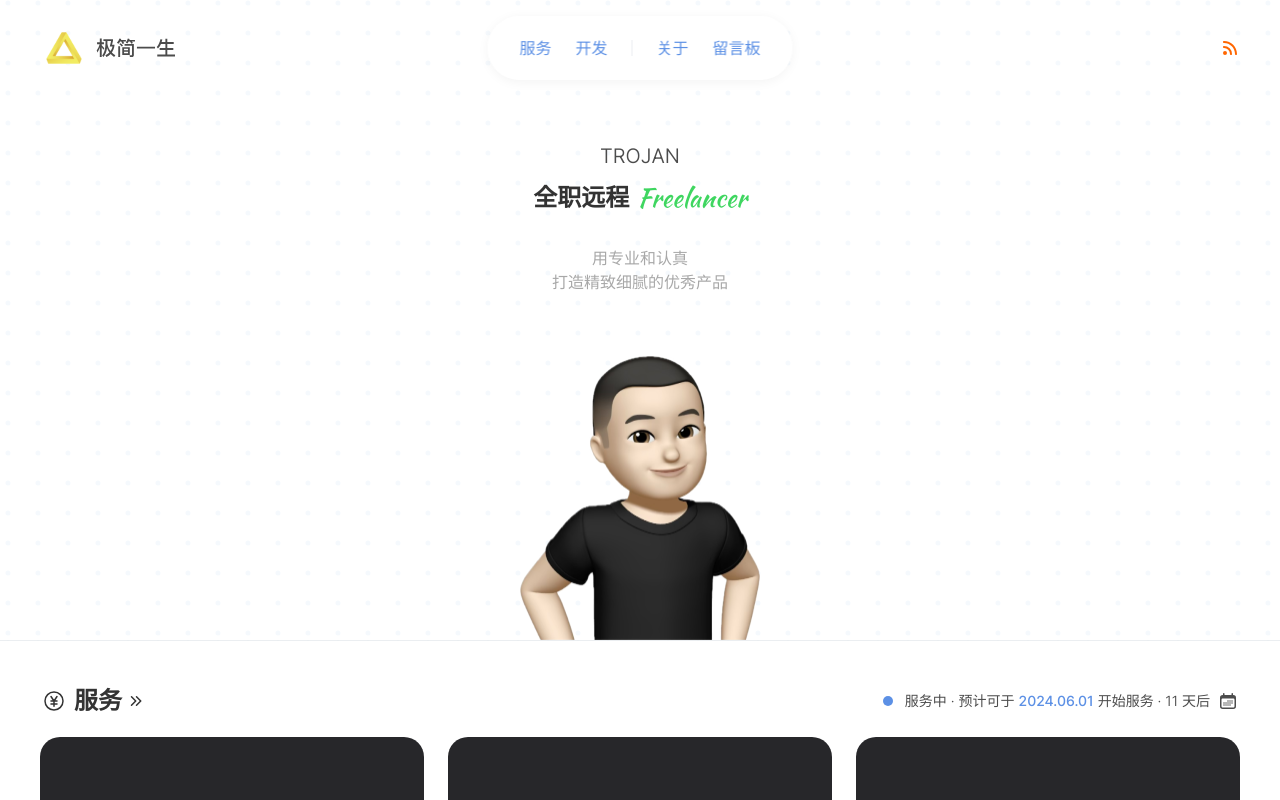
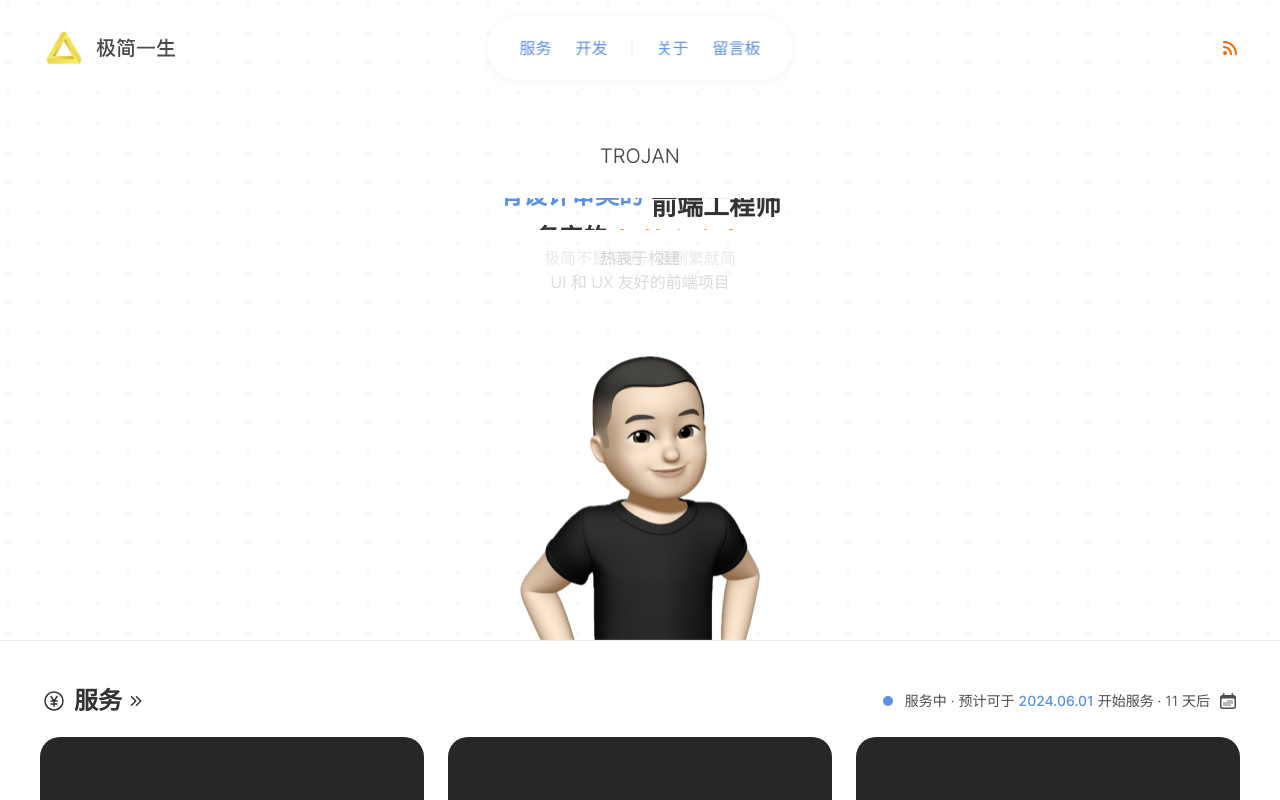
Before and after one commit to trojanyao/trojanyao, a Next.js app: page / in a window 1280 px wide. Shown: the top 800 px of the page. Built offline with nearby package versions, Linux system fonts and the light colour scheme.

Commit message:
feat(Home): move Banner to standalone client component and add text animation

```diff
--- /dev/null
+++ b/app/components/Banner.tsx
@@ -0,0 +1,134 @@
+'use client';
+
+import Image from 'next/image';
+import { Kaushan_Script } from 'next/font/google';
+import { gsap } from 'gsap';
+import { useGSAP } from '@gsap/react';
+
+import Memoji from '@/public/memoji.png';
+
+const kaushan_script = Kaushan_Script({ weight: '400', subsets: ['latin'] });
+
+gsap.registerPlugin(useGSAP);
+
+export default function Banner() {
+  const textGroups = [
+    {
+      title: { left: '全职远程', right: 'Freelancer' },
+      description: '用专业和认真\n打造精致细腻的优秀产品',
+    },
+    {
+      title: { left: '有设计审美的', right: '前端工程师' },
+      description: '热衷于构建\nUI 和 UX 友好的前端项目',
+    },
+    {
+      title: { left: '务实的', right: '极简主义者' },
+      description: '极简不是简陋，是删繁就简',
+    },
+    {
+      title: { left: '全职远程', right: 'Freelancer' },
+      description: '用专业和认真\n打造精致细腻的优秀产品',
+    },
+  ];
+  const OFFSET = 32;
+  const DURATION = 1;
+  const DELAY = 2; // Time for each content pause
+
+  const [animStart, setAnimStart] = useState<boolean>(false);
+
+  useGSAP(() => {
+    setAnimStart(true);
+
+    const titleList: HTMLLIElement[] = gsap.utils.toArray('#titleEffects li');
+    const descList: HTMLDivElement[] = gsap.utils.toArray('.desc-item');
+
+    const tl = gsap.timeline({
+      repeat: -1,
+      repeatDelay: 0,
+      defaults: {
+        ease: 'power3.inOut',
+        duration: DURATION,
+      },
+    });
+
+    titleList.forEach((element: HTMLLIElement, index: number) => {
+      const left = element.querySelector('.left');
+      const right = element.querySelector('.right');
+      const desc = descList[index];
+
+      if (index > 0) {
+        tl.from(left, { y: OFFSET }, '<')
+          .from(desc, { opacity: 0 }, '<')
+          .from(right, { y: OFFSET }, '<0.1');
+      }
+
+      if (index < textGroups.length - 1) {
+        tl.to(left, { y: -OFFSET, delay: DELAY })
+          .to(desc, { opacity: 0 }, '<')
+          .to(right, { y: -OFFSET }, '<0.1');
+      }
+    });
+  });
+
+  return (
+    <div className="banner-wrap w-screen h-[80vh] min-h-[600px] -mt-20 box-content border-b border-secondary flex flex-col items-center">
+      <div className="w-[1200px] h-full min-h-[600px] relative flex flex-col justify-center items-center">
+        {/* Header */}
+        <div className="pb-[200px] flex flex-col items-center gap-8">
+          <div className="trojan text-secondary text-xl leading-none">TROJAN</div>
+          <div className="flex flex-col items-center gap-4">
+            {/* Title */}
+            <ul
+              id="titleEffects"
+              className="w-96 h-8 overflow-hidden list-none relative flex flex-col items-center"
+            >
+              {textGroups.map((text, index) => (
+                <li
+                  key={index}
+                  className={`${
+                    animStart && 'absolute'
+                  } top-0 flex justify-center items-center gap-2 text-black title-middle select-none`}
+                >
+                  <span className={`left ${index === 1 && 'text-primary'} text-2xl font-semibold`}>
+                    {text?.title?.left}
+                  </span>
+                  <span
+                    className={`right ${(index === 0 || index === 3) && 'text-green'} ${
+                      index === 2 && 'text-orange'
+                    } text-[1.625rem] title-middle ${
+                      (index === 0 || index === 3) && kaushan_script.className
+                    }`}
+                  >
+                    {text?.title?.right}
+                  </span>
+                </li>
+              ))}
+            </ul>
+
+            {/* Description */}
+            <ul className="w-96 h-12 overflow-hidden list-none relative flex flex-col items-center">
+              {textGroups.map((text, index) => (
+                <li
+                  key={index}
+                  className={`desc-item ${
+                    animStart && 'absolute'
+                  } top-0 text-center text-light leading-6 whitespace-pre-wrap`}
+                >
+                  {text?.description}
+                </li>
+              ))}
+            </ul>
+          </div>
+        </div>
+
+        {/* Memoji */}
+        <Image
+          src={Memoji}
+          width={240}
+          alt="Memoji"
+          className="absolute bottom-0 left-1/2 -translate-x-1/2"
+        />
+      </div>
+    </div>
+  );
+}
--- a/app/page.tsx
+++ b/app/page.tsx
@@ -1,50 +1,16 @@
 import Image from 'next/image';
-import { Kaushan_Script } from 'next/font/google';
-
-import Memoji from '@/public/memoji.png';
 
 import './page.css';
 import SectionService from './components/SectionService';
 import SectionProject from './components/SectionProject';
 import SectionSkill from './components/SectionSkill';
-
-const kaushan_script = Kaushan_Script({ weight: '400', subsets: ['latin'] });
+import Banner from './components/Banner';
 
 export default function Home() {
   return (
     <>
       {/* Banner */}
-      <div className="banner-wrap w-screen h-[80vh] min-h-[600px] -mt-20 box-content border-b border-secondary flex flex-col items-center">
-        <div className="w-[1200px] h-full min-h-[600px] relative flex flex-col justify-center items-center">
-          {/* Title */}
-          <div className="pb-[200px] flex flex-col items-center gap-4">
-            <div className="text-secondary text-xl leading-none">TROJAN</div>
-            <div className="flex flex-col items-center gap-8">
-              <div className="flex items-center gap-2">
-                <span className="text-2xl font-semibold">全职远程</span>
-                <span
-                  className={`text-green text-[1.625rem] ${kaushan_script.className}`}
-                >
-                  Freelancer
-                </span>
-              </div>
-              <div className="text-center text-light leading-6">
-                用专业和认真
-                <br />
-                打造精致细腻的优秀产品
-              </div>
-            </div>
-          </div>
-
-          {/* Memoji */}
-          <Image
-            src={Memoji}
-            width={240}
-            alt="Memoji"
-            className="absolute bottom-0 left-1/2 -translate-x-1/2"
-          />
-        </div>
-      </div>
+      <Banner />
 
       {/* Content */}
       <div className="w-[1200px] pt-12 mx-auto flex flex-col gap-8">
--- a/package.json
+++ b/package.json
@@ -12,7 +12,9 @@
     "prepare": "husky install"
   },
   "dependencies": {
+    "@gsap/react": "^2.1.1",
     "@heroicons/react": "^2.1.3",
+    "gsap": "^3.12.5",
     "next": "14.2.3",
     "react": "^18",
     "react-dom": "^18"
```
Also changed, not shown: 1 other file (tests, documents, lock files or other folders).
